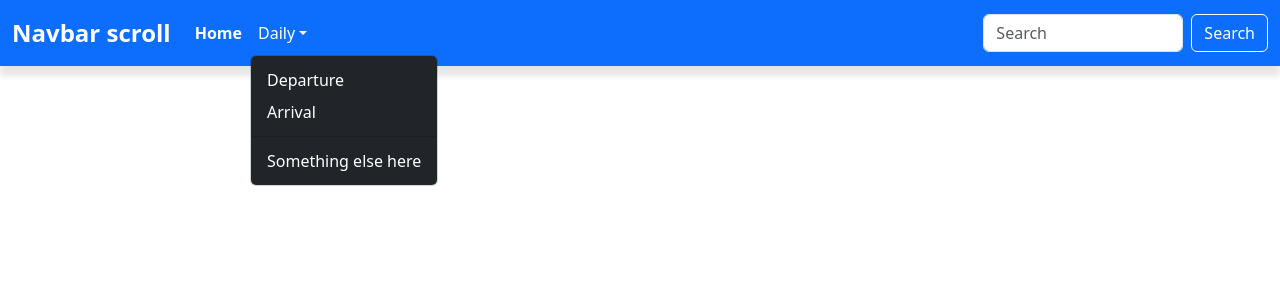
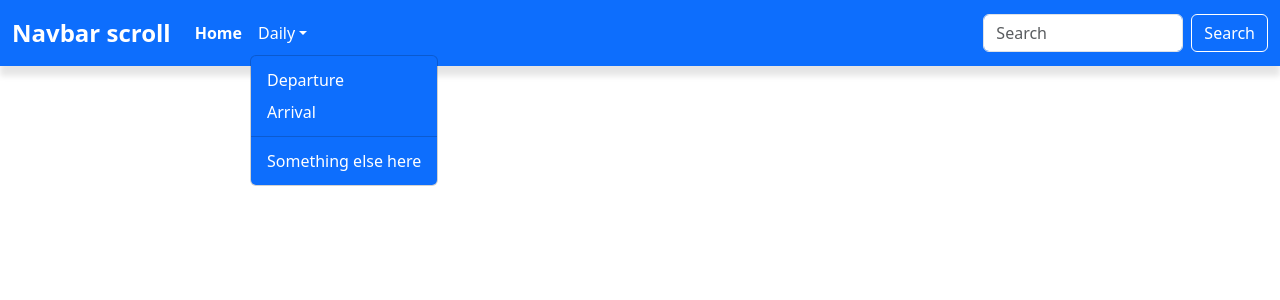
Before and after one commit to iqbalk18/AuthVerify, a React (Create React App) app in the folder frontend-project1/: page /dashboard in a window 1280 px wide. Both pictures are taken after a click on the button "Daily". Shown: the top 300 px of the page. Built offline with nearby package versions, Linux system fonts and the light colour scheme.

Commit message:
add new color dropdown hover

```diff
--- a/frontend-project1/src/screens/Dashboard.js
+++ b/frontend-project1/src/screens/Dashboard.js
@@ -20,7 +20,7 @@ function Dashboard() {
               <a class="nav-link dropdown-toggle text-white" href="#" role="button" data-bs-toggle="dropdown" aria-expanded="false">
                 Daily
               </a>
-              <ul class="dropdown-menu bg-dark">
+              <ul class="dropdown-menu">
                 <li><a class="dropdown-item text-white" href="#">Departure</a></li>
                 <li><a class="dropdown-item text-white" href="#">Arrival</a></li>
                 <li><hr class="dropdown-divider" /></li>
--- a/frontend-project1/src/styles/Dashboard.css
+++ b/frontend-project1/src/styles/Dashboard.css
@@ -26,7 +26,7 @@ body {
 }
 
 .dropdown-menu {
-  background-color: #343a40;
+  background-color: #0D6EFD;
 }
 
 .dropdown-item {
@@ -48,3 +48,8 @@ body {
   max-height: 100px;
   overflow-y: auto;
 }
+
+.dropdown-item:hover {
+  background-color: #458bfa;
+  color: white;
+}
```
